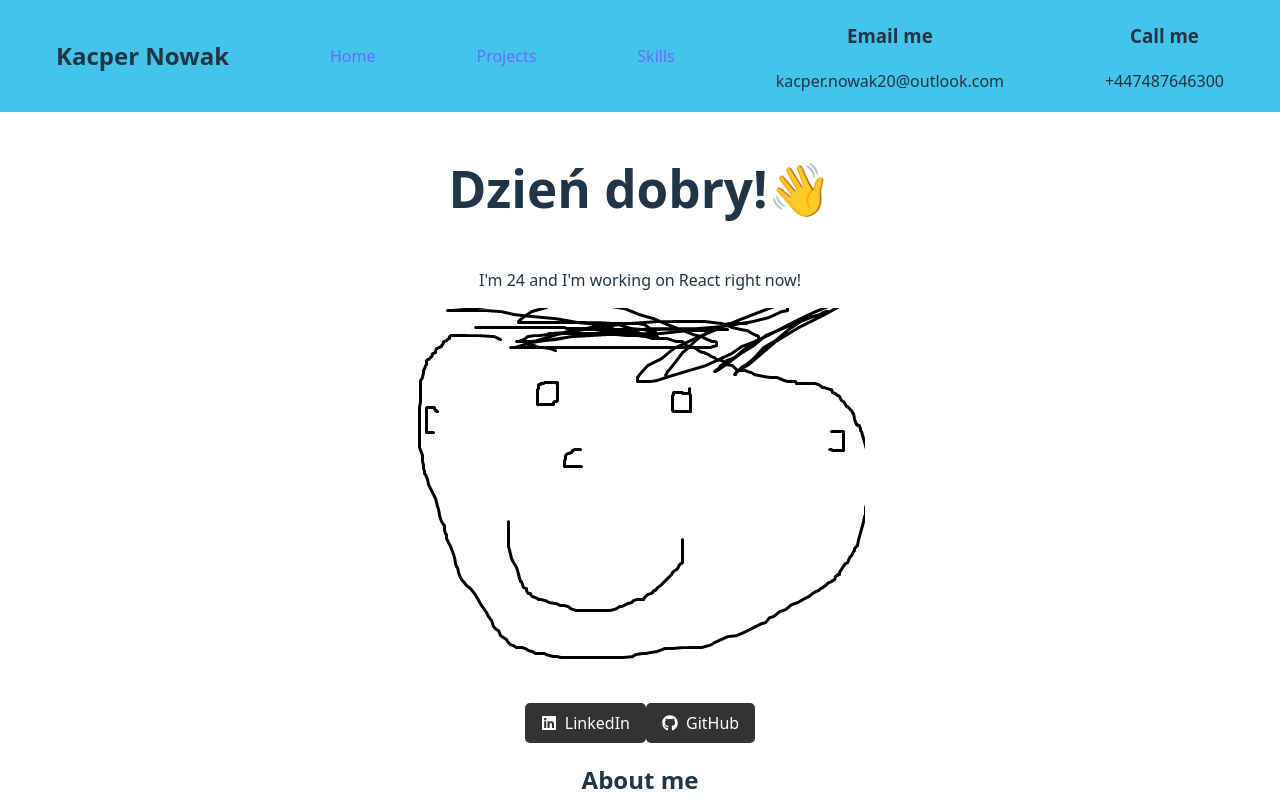
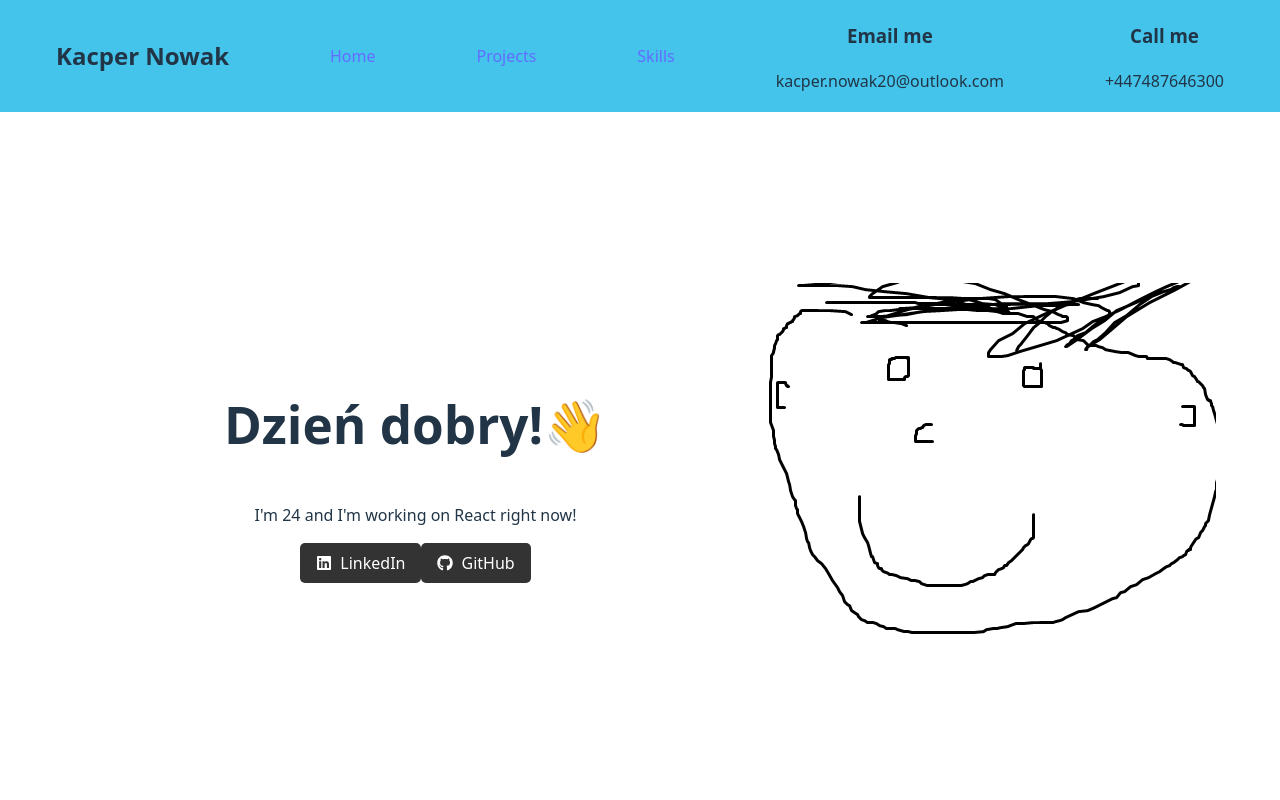
Before and after one commit to KacperProg/React-Portfolio-Site, a React (Vite) app: page / in a window 1280 px wide. Shown: the top 800 px of the page. Built offline with nearby package versions, Linux system fonts and the light colour scheme; the HTML template or start-up script is replaced by a standard one.

Commit message:
Created CSS to nicely layout my hero page

```diff
--- a/src/Pages/Home.css
+++ b/src/Pages/Home.css
@@ -9,10 +9,27 @@
 }
 
 .buttons-container {
-    margin-top: 2rem;
+    margin-top: 0rem;
 }
 
 .main-container {
     text-align: center;
-    margin-top: 10rem;
+    margin-top: 4rem;
 }
+
+.hero-section {
+    display: flex;
+    align-items: center;
+    justify-content: space-between;
+    height: 100vh;
+    padding: 0 5%;
+}
+
+.hero-left {
+    flex: 0.7;
+}
+
+.hero-right {
+    flex: 0.3;
+    justify-content: center;
+}
--- a/src/Pages/Home.jsx
+++ b/src/Pages/Home.jsx
@@ -12,11 +12,6 @@ function Home() {
         <div className="hero-left">
           <h1>Dzień dobry!👋</h1>
           <p>I'm 24 and I'm working on React right now!</p>
-        </div>
-        <div className="hero-right">
-          <img src={facePic} alt="This is me!" />
-        </div>
-      </section>
           <div className='buttons-container'>
           <a
             href={links.linkedin}
@@ -27,7 +22,6 @@ function Home() {
             <FaLinkedin/>
             LinkedIn
           </a>
-
           <a
             href={links.github}
             target="_blank" // Opens the link in a new tab
@@ -38,6 +32,12 @@ function Home() {
             GitHub
           </a>
         </div>
+        </div>
+        <div className="hero-right">
+          <img src={facePic} alt="This is me!" />
+        </div>
+      </section>
+
       <article>
         <h2>About me</h2>
         <h3>I'm currently living in abc up-skilling by re-learning React</h3>
```
Lines whose indentation alone changed are shown as unchanged.
